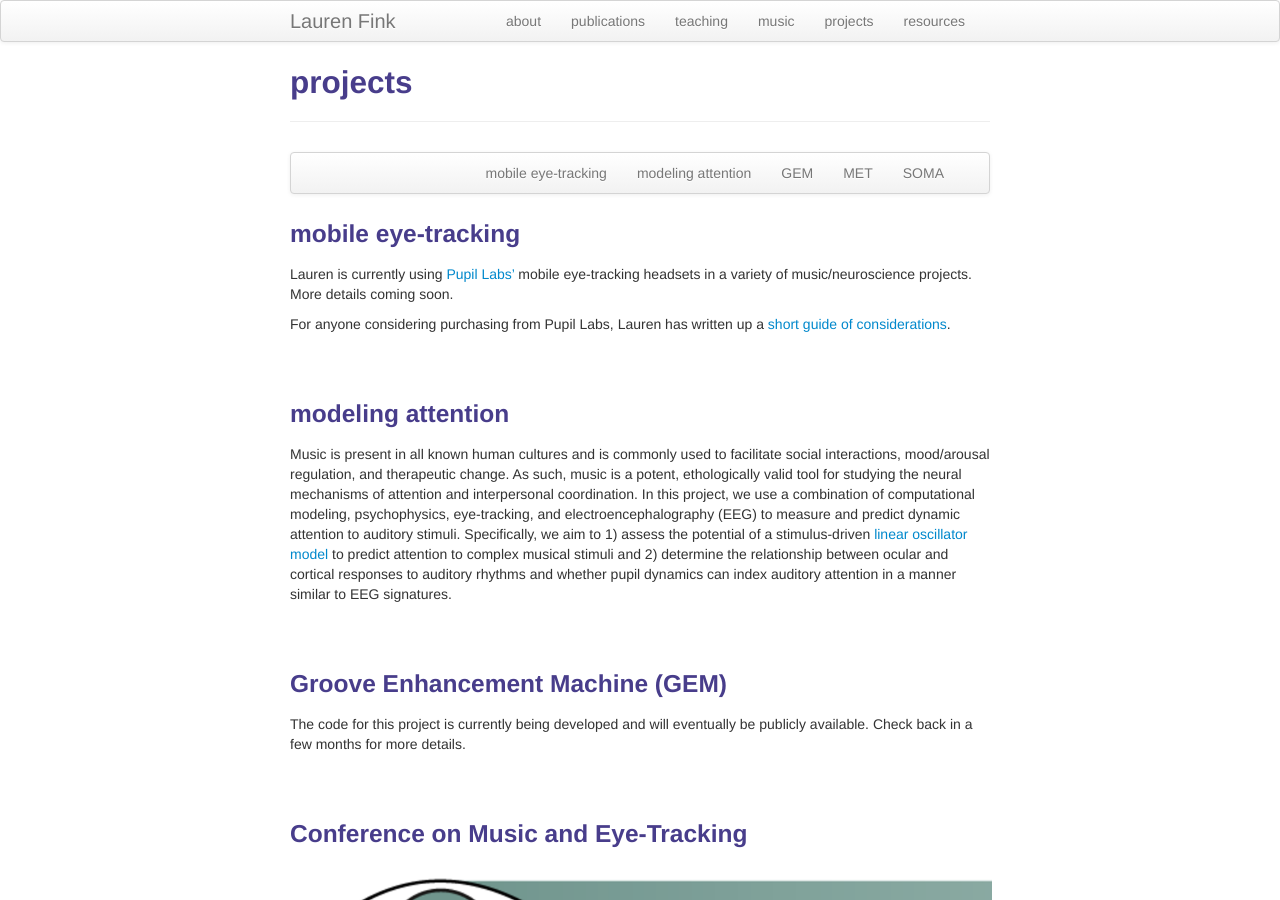
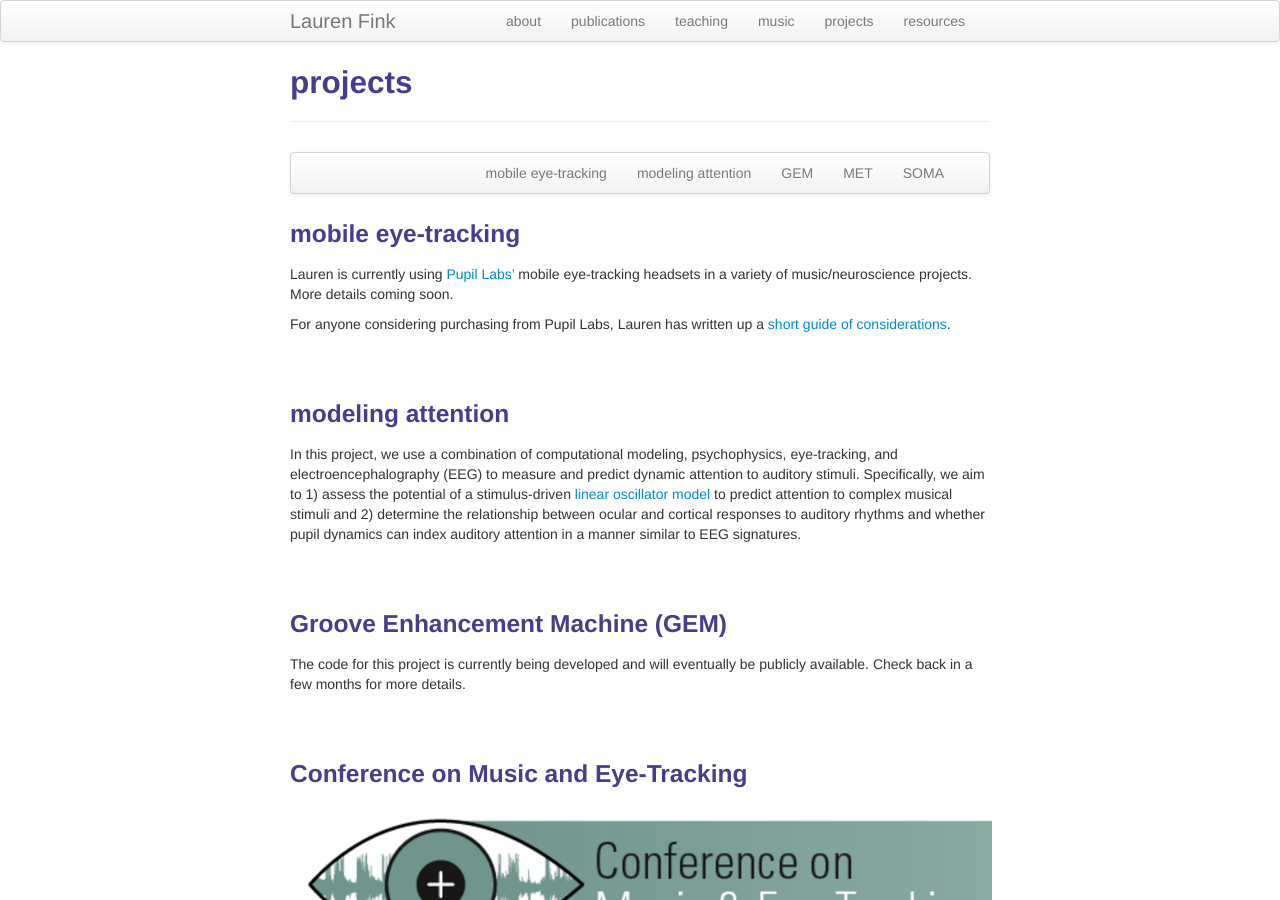
Before and after one commit to lkfink/lkfink.github.io, a Jekyll site: the page built from pages/projects.md, in a window 1280 px wide and 900 px high. Built offline with Jekyll 4.4.1, drawn with Linux system fonts in a browser that asks for light colours.

Commit message:
shortened attmap

```diff
--- a/pages/projects.md
+++ b/pages/projects.md
@@ -26,7 +26,7 @@ For anyone considering purchasing from Pupil Labs, Lauren has written up a [shor
 <br><br>
 
 ### <a name="modeling attention"></a>modeling attention
-Music is present in all known human cultures and is commonly used to facilitate social interactions, mood/arousal regulation, and therapeutic change. As such, music is a potent, ethologically valid tool for studying the neural mechanisms of attention and interpersonal coordination. In this project, we use a combination of computational modeling, psychophysics, eye-tracking, and electroencephalography (EEG) to measure and predict dynamic attention to auditory stimuli. Specifically, we aim to 1) assess the potential of a stimulus-driven [linear oscillator model](http://atonal.ucdavis.edu/projects/musical_spaces/rhythm/btb/){:target="_blank"} to predict attention to complex musical stimuli and 2) determine the relationship between ocular and cortical responses to auditory rhythms and whether pupil dynamics can index auditory attention in a manner similar to EEG signatures.
+In this project, we use a combination of computational modeling, psychophysics, eye-tracking, and electroencephalography (EEG) to measure and predict dynamic attention to auditory stimuli. Specifically, we aim to 1) assess the potential of a stimulus-driven [linear oscillator model](http://atonal.ucdavis.edu/projects/musical_spaces/rhythm/btb/){:target="_blank"} to predict attention to complex musical stimuli and 2) determine the relationship between ocular and cortical responses to auditory rhythms and whether pupil dynamics can index auditory attention in a manner similar to EEG signatures.
 
 <br><br>
 
```
